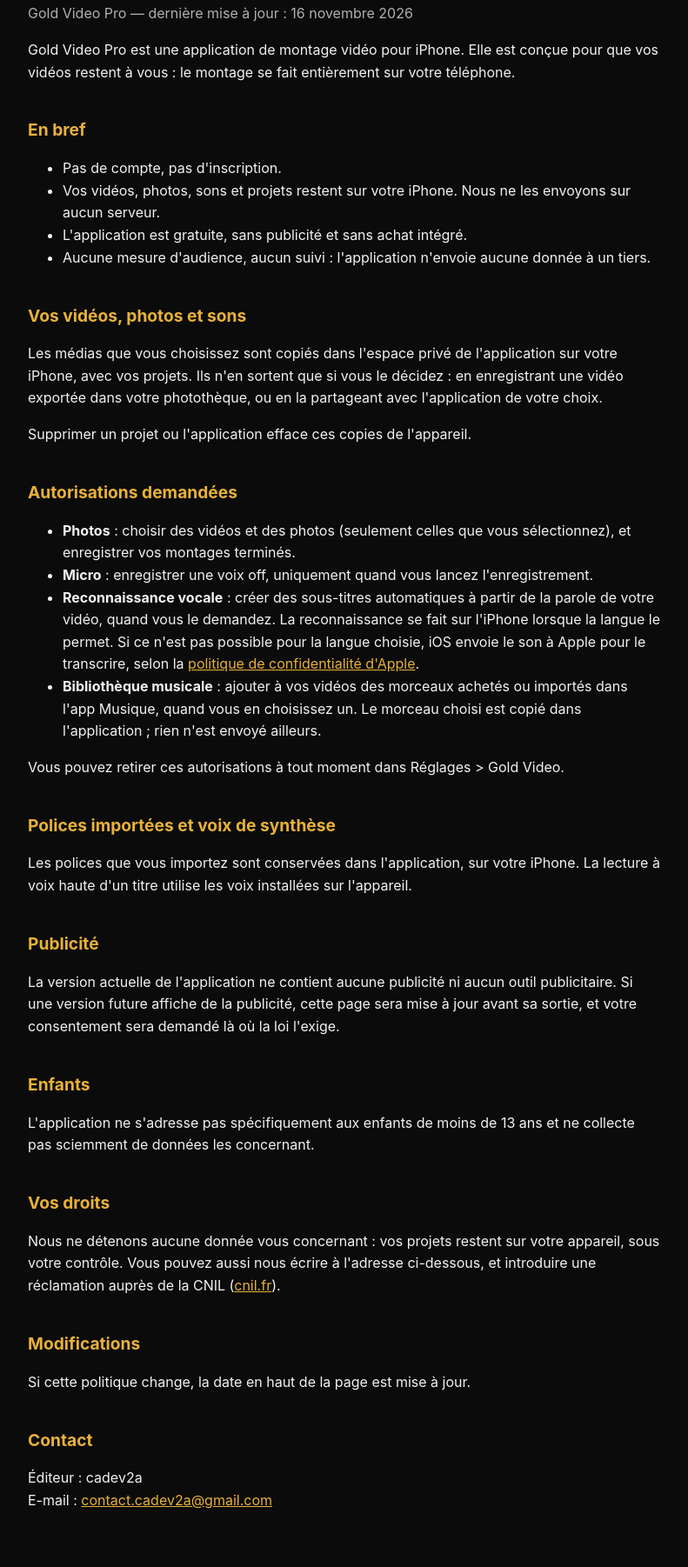
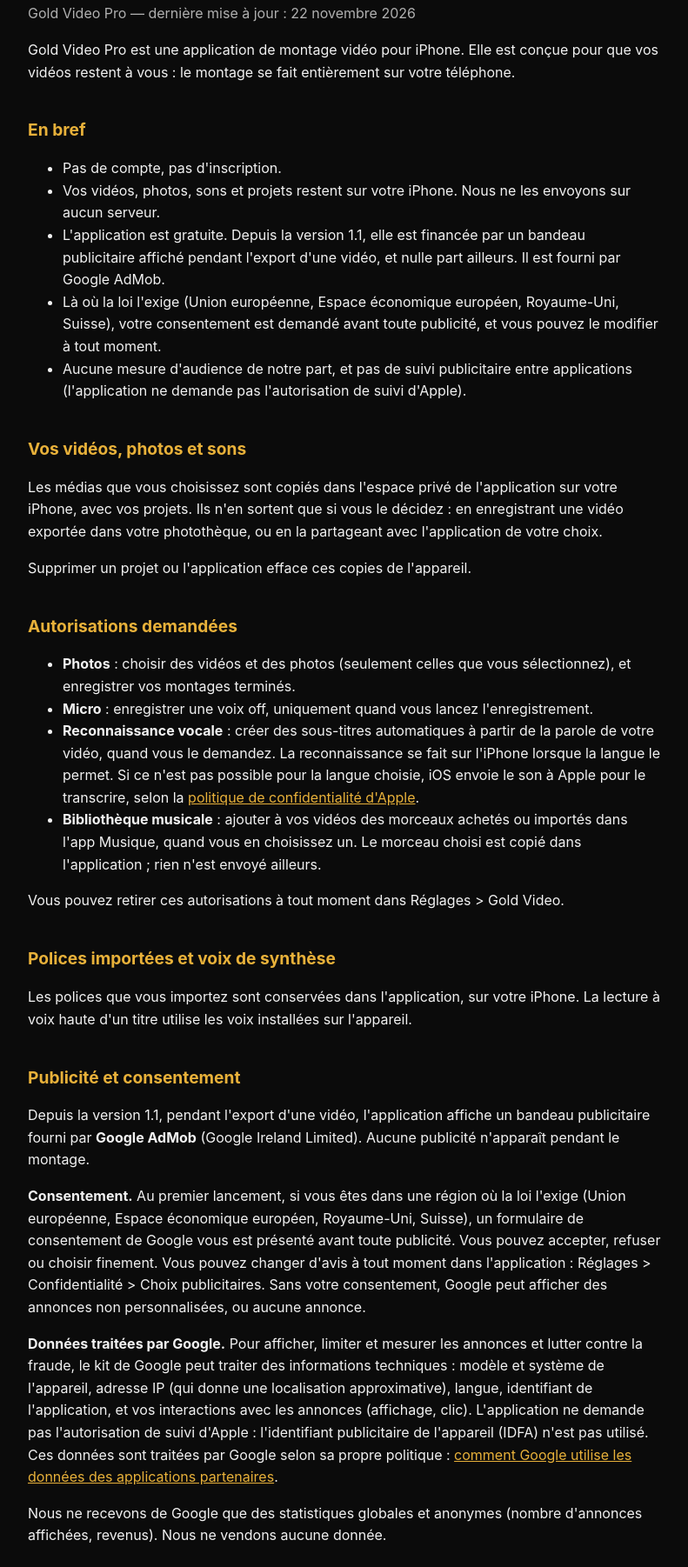
Before and after one commit to cadev2a/GoldVideoPro, a plain HTML site: page confidentialite.html in a window 1280 px wide. Shown: the part 138-1940 px from the top of the page at 87% size, without its empty margins (244-1035 px from the left). Drawn offline with Linux system fonts and the light colour scheme.

Commit message:
docs: politique de confidentialité, bannière publicitaire à l'export depuis la 1.1
Co-Authored-By: Claude Opus 5.5 <noreply@anthropic.com>

```diff
--- a/confidentialite.html
+++ b/confidentialite.html
@@ -10,15 +10,16 @@ p,li{color:var(--fg)}.muted{color:var(--muted)}a{color:var(--gold)}nav{display:f
 <body><main><nav><strong>Gold Video Pro</strong><span><a href="support.html">Assistance</a> · <a href="privacy.html">English</a></span></nav>
 
 <h1>Politique de confidentialité</h1>
-<p class="muted">Gold Video Pro — dernière mise à jour : 16 novembre 2026</p>
+<p class="muted">Gold Video Pro — dernière mise à jour : 22 novembre 2026</p>
 <p>Gold Video Pro est une application de montage vidéo pour iPhone. Elle est conçue pour que vos vidéos restent à vous : le montage se fait entièrement sur votre téléphone.</p>
 
 <h2>En bref</h2>
 <ul>
 <li>Pas de compte, pas d'inscription.</li>
 <li>Vos vidéos, photos, sons et projets restent sur votre iPhone. Nous ne les envoyons sur aucun serveur.</li>
-<li>L'application est gratuite, sans publicité et sans achat intégré.</li>
-<li>Aucune mesure d'audience, aucun suivi : l'application n'envoie aucune donnée à un tiers.</li>
+<li>L'application est gratuite. Depuis la version 1.1, elle est financée par un bandeau publicitaire affiché pendant l'export d'une vidéo, et nulle part ailleurs. Il est fourni par Google AdMob.</li>
+<li>Là où la loi l'exige (Union européenne, Espace économique européen, Royaume-Uni, Suisse), votre consentement est demandé avant toute publicité, et vous pouvez le modifier à tout moment.</li>
+<li>Aucune mesure d'audience de notre part, et pas de suivi publicitaire entre applications (l'application ne demande pas l'autorisation de suivi d'Apple).</li>
 </ul>
 
 <h2>Vos vidéos, photos et sons</h2>
@@ -37,14 +38,17 @@ p,li{color:var(--fg)}.muted{color:var(--muted)}a{color:var(--gold)}nav{display:f
 <h2>Polices importées et voix de synthèse</h2>
 <p>Les polices que vous importez sont conservées dans l'application, sur votre iPhone. La lecture à voix haute d'un titre utilise les voix installées sur l'appareil.</p>
 
-<h2>Publicité</h2>
-<p>La version actuelle de l'application ne contient aucune publicité ni aucun outil publicitaire. Si une version future affiche de la publicité, cette page sera mise à jour avant sa sortie, et votre consentement sera demandé là où la loi l'exige.</p>
+<h2>Publicité et consentement</h2>
+<p>Depuis la version 1.1, pendant l'export d'une vidéo, l'application affiche un bandeau publicitaire fourni par <strong>Google AdMob</strong> (Google Ireland Limited). Aucune publicité n'apparaît pendant le montage.</p>
+<p><strong>Consentement.</strong> Au premier lancement, si vous êtes dans une région où la loi l'exige (Union européenne, Espace économique européen, Royaume-Uni, Suisse), un formulaire de consentement de Google vous est présenté avant toute publicité. Vous pouvez accepter, refuser ou choisir finement. Vous pouvez changer d'avis à tout moment dans l'application : Réglages &gt; Confidentialité &gt; Choix publicitaires. Sans votre consentement, Google peut afficher des annonces non personnalisées, ou aucune annonce.</p>
+<p><strong>Données traitées par Google.</strong> Pour afficher, limiter et mesurer les annonces et lutter contre la fraude, le kit de Google peut traiter des informations techniques : modèle et système de l'appareil, adresse IP (qui donne une localisation approximative), langue, identifiant de l'application, et vos interactions avec les annonces (affichage, clic). L'application ne demande pas l'autorisation de suivi d'Apple : l'identifiant publicitaire de l'appareil (IDFA) n'est pas utilisé. Ces données sont traitées par Google selon sa propre politique : <a href="https://policies.google.com/technologies/partner-sites">comment Google utilise les données des applications partenaires</a>.</p>
+<p>Nous ne recevons de Google que des statistiques globales et anonymes (nombre d'annonces affichées, revenus). Nous ne vendons aucune donnée.</p>
 
 <h2>Enfants</h2>
 <p>L'application ne s'adresse pas spécifiquement aux enfants de moins de 13 ans et ne collecte pas sciemment de données les concernant.</p>
 
 <h2>Vos droits</h2>
-<p>Nous ne détenons aucune donnée vous concernant : vos projets restent sur votre appareil, sous votre contrôle. Vous pouvez aussi nous écrire à l'adresse ci-dessous, et introduire une réclamation auprès de la CNIL (<a href="https://www.cnil.fr">cnil.fr</a>).</p>
+<p>Nous ne détenons aucune donnée vous concernant : vos projets restent sur votre appareil, sous votre contrôle. Pour les données publicitaires, vous pouvez retirer votre consentement dans l'application (Réglages &gt; Confidentialité &gt; Choix publicitaires) et exercer vos droits auprès de Google. Vous pouvez aussi nous écrire à l'adresse ci-dessous, et introduire une réclamation auprès de la CNIL (<a href="https://www.cnil.fr">cnil.fr</a>).</p>
 
 <h2>Modifications</h2>
 <p>Si cette politique change, la date en haut de la page est mise à jour.</p>
```
Also changed, not shown: privacy.html (+10 -6 lines).
